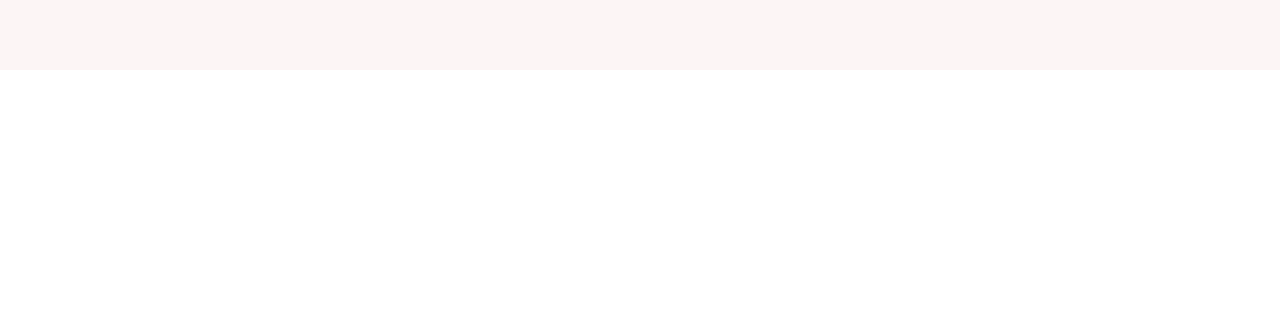
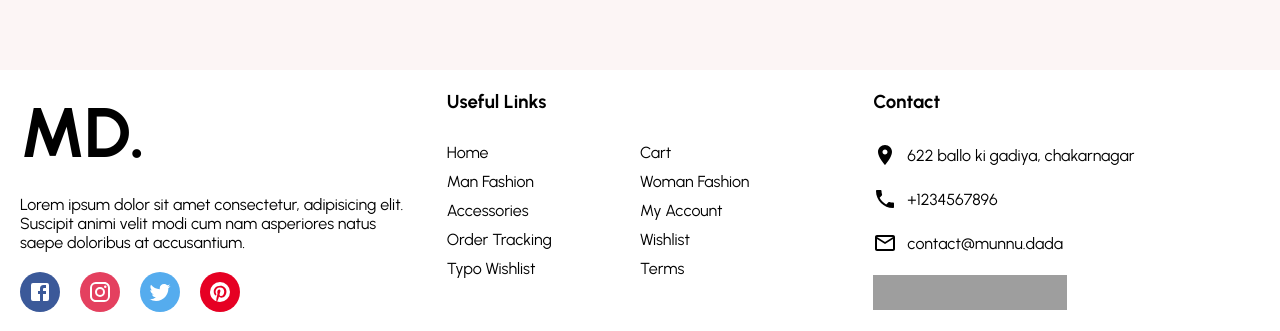
Before and after one commit to vishalverma1999/creating_ecommerce_lama_again, a React (Create React App) app: page / in a window 1280 px wide. Shown: the part 2666-2997 px from the top of the page. Before the commit the page ends 2736 px from the top, so only its background shows below. Built offline with nearby package versions, Linux system fonts and the light colour scheme; grey boxes are pictures that could not be loaded.

Commit message:
REACT FOOTER DESIGN(Footer.jsx)

```diff
--- /dev/null
+++ b/src/components/Footer.jsx
@@ -0,0 +1,123 @@
+import { Facebook, Instagram, MailOutline, Phone, Pinterest, Room, Twitter } from "@material-ui/icons"
+import styled from "styled-components"
+
+const Container = styled.div`
+display: flex;
+`
+const Left = styled.div`
+flex: 1;
+display: flex;
+flex-direction: column;
+padding: 20px;
+`
+const Logo = styled.h1`
+font-size: 70px;
+`
+const Desc = styled.p`
+    margin: 20px 0px;
+`
+
+const SocialContainer = styled.div`
+display: flex;
+`
+
+const SocialIcons = styled.div`
+   width: 40px;
+   height: 40px;
+   border-radius: 50%;
+   color: white;
+   background-color: #${props => props.color};
+   display: flex;
+   align-items: center;
+   justify-content: center;
+   margin-right: 20px;
+`
+
+const Center = styled.div`
+flex: 1;
+padding: 20px;
+`
+const Title = styled.h3`
+margin-bottom: 30px;
+`
+const List = styled.ul`
+  margin: 0px;   // ul ki by default  kuch margin and padding hoti hai, isliye margin and padding ko zero kiya hai
+  padding: 0px;
+  list-style: none;
+  display: flex;
+  flex-wrap: wrap;
+`
+const ListItem = styled.li`
+width: 50%;         // alternatively we can do it like this also --> flex: 1 0 50%; , here flex-basis is 50%, i.e size of flex item is 50% of flexbox
+margin-bottom: 10px;
+`
+const Right = styled.div`
+flex: 1;
+padding: 20px;
+`
+const ContactItem = styled.div`
+margin-bottom: 20px;
+    display: flex;
+    align-items: center;
+`
+const Payment = styled.img`
+    height: 35px;
+    width: 50%;
+`
+
+const Footer = () => {
+    return (
+        <Container>
+            <Left>
+                <Logo>MD.</Logo>
+                <Desc>Lorem ipsum dolor sit amet consectetur, adipisicing elit. Suscipit animi velit modi cum nam asperiores natus saepe doloribus at accusantium.</Desc>
+                <SocialContainer>
+                    <SocialIcons color="3B5999">
+                        <Facebook />       {/*mui icon */}
+                    </SocialIcons>
+                    <SocialIcons color="E4405F">
+                        <Instagram />       {/*mui icon */}
+                    </SocialIcons>
+                    <SocialIcons color="55ACEE">
+                        <Twitter />         {/*mui icon */}
+                    </SocialIcons>
+                    <SocialIcons color="E60023">
+                        <Pinterest />       {/*mui icon */}
+                    </SocialIcons>
+                </SocialContainer>
+            </Left>
+
+            <Center>
+                <Title>Useful Links</Title>
+                <List>
+                    <ListItem>Home </ListItem>
+                    <ListItem>Cart </ListItem>
+                    <ListItem>Man Fashion </ListItem>
+                    <ListItem>Woman Fashion </ListItem>
+                    <ListItem>Accessories </ListItem>
+                    <ListItem>My Account </ListItem>
+                    <ListItem>Order Tracking </ListItem>
+                    <ListItem>Wishlist </ListItem>
+                    <ListItem>Typo Wishlist </ListItem>
+                    <ListItem>Terms </ListItem>
+                </List>
+            </Center>
+
+            <Right>
+                <Title>Contact</Title>
+                <ContactItem>                             {/*room, phone and mailoutline are mui icons */}
+                    <Room style={{ marginRight: "10px" }} /> 622 ballo ki gadiya, chakarnagar
+                </ContactItem>
+                <ContactItem>
+                    <Phone style={{ marginRight: "10px" }} /> +1234567896
+                </ContactItem>
+                <ContactItem>
+                    <MailOutline style={{ marginRight: "10px" }} /> contact@munnu.dada
+                </ContactItem>
+                <Payment src="https://www.seekpng.com/png/detail/988-9887402_ssl-icon-payment-methods-accepted-uk.png" />    {/*image hai payment, that's why self closing tag */}
+            </Right>
+        </Container>
+    )
+}
+
+export default Footer
--- a/src/pages/Home.jsx
+++ b/src/pages/Home.jsx
@@ -1,6 +1,7 @@
 import React from 'react'
 import Announcement from '../components/Announcement'
 import Categories from '../components/Categories'
+import Footer from '../components/Footer'
 import Navbar from '../components/Navbar'
 import Newsletter from '../components/Newsletter'
 import Products from '../components/Products'
@@ -15,6 +16,7 @@
             <Categories />
             <Products />
             <Newsletter />
+            <Footer />
         </div>
 
     )
```
